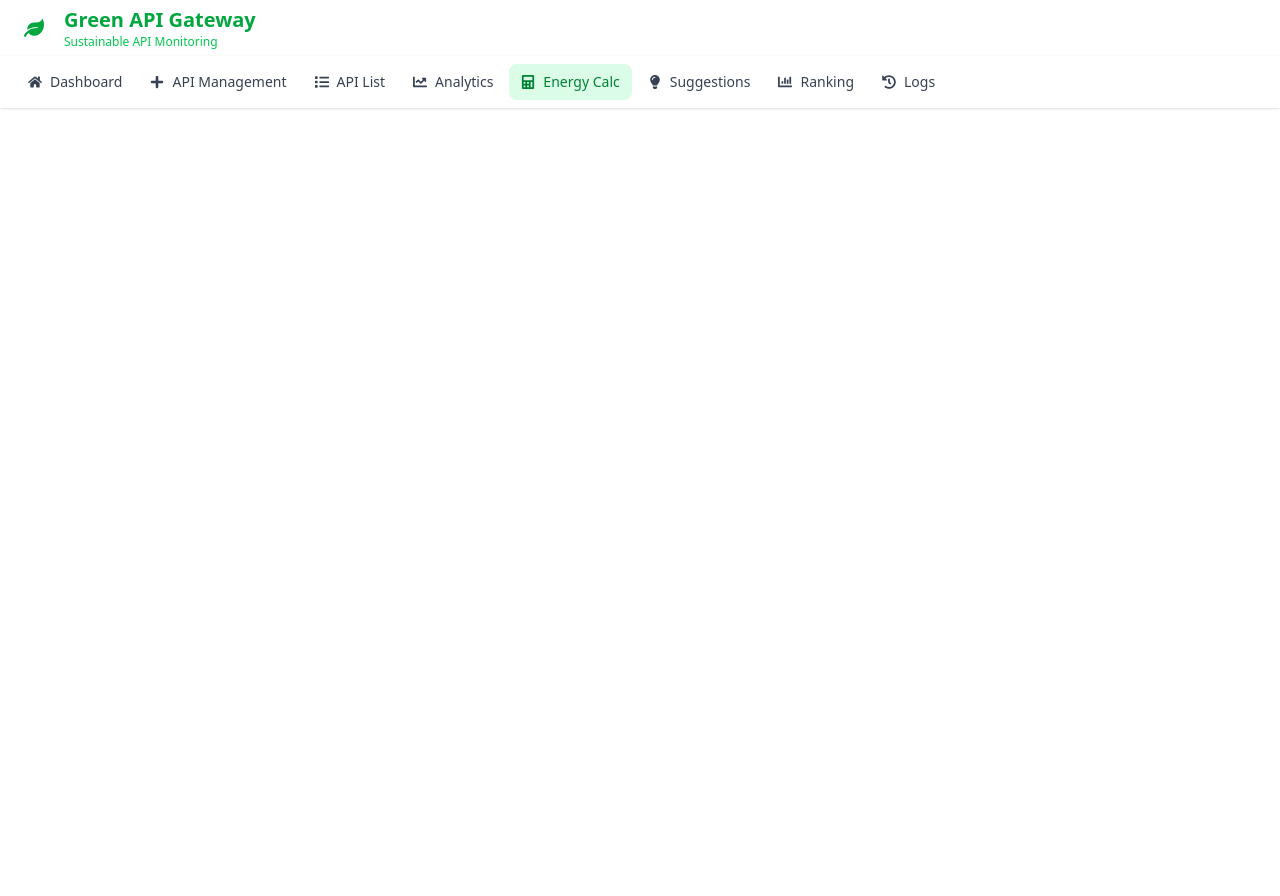
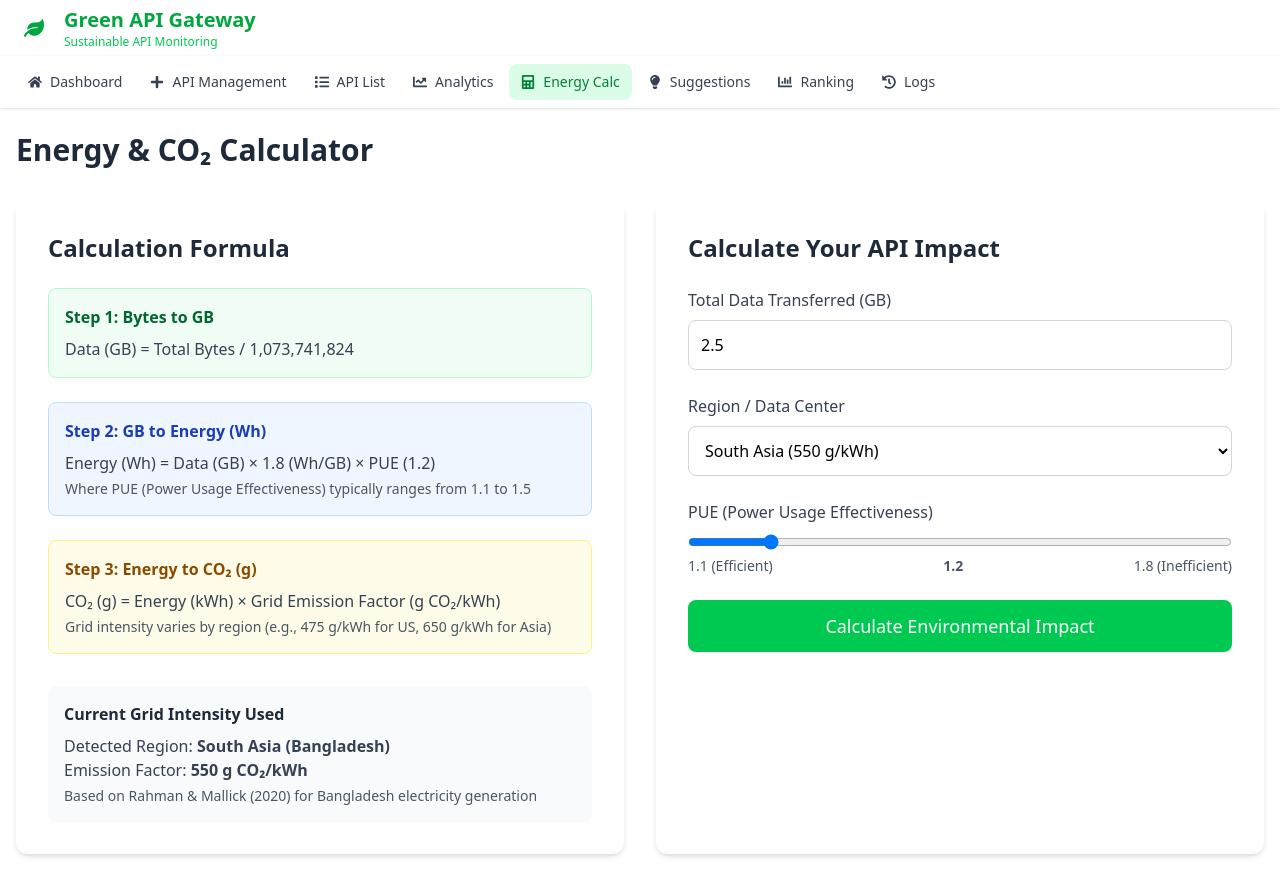
Before and after one commit to palash1212/Green-Api-Gateway, a React (Vite) app: page /energy-calculation in a window 1280 px wide. Shown: the top 896 px of the page. Before the commit the page ends 800 px from the top, so only its background shows below. Built offline with nearby package versions, Linux system fonts and the light colour scheme.

Commit message:
calculator page added

```diff
--- a/src/App.jsx
+++ b/src/App.jsx
@@ -3,6 +3,7 @@ import { Routes, Route, BrowserRouter } from "react-router-dom";
 import TopBar from "./nav/Topbar";
 import Navbar from "./nav/Navbar";
 import Dashboard from "./pages/Dashboard";
+import Calculator from "./pages/Calculator";
 
 export default function App() {
   return (
@@ -13,6 +14,7 @@ export default function App() {
         <main className="max-w-7xl mx-auto py-6 px-4">
           <Routes>
             <Route path="/" element={<Dashboard />} />
+            <Route path="/energy-calculation" element={<Calculator />} />
           </Routes>
         </main>
       </BrowserRouter>
--- a/src/nav/Topbar.jsx
+++ b/src/nav/Topbar.jsx
@@ -2,7 +2,7 @@ import { FaLeaf, FaTrash, FaBolt, FaEllipsisV } from "react-icons/fa";
 
 export default function TopBar() {
   return (
-    <div className="bg-gradient-to-right from-green-600 to-emerald-700 sticky top-0 z-50">
+    <div className="bg-gradient-to-right from-green-600 to-emerald-700 relative top-0 z-50">
       <div className="max-w-7xl mx-auto px-4 h-14 flex justify-between items-center">
         <div className="flex items-center">
           <div className="bg-white p-2 rounded-lg">
--- /dev/null
+++ b/src/pages/Calculator.jsx
@@ -0,0 +1,209 @@
+import React, { useState } from "react";
+
+const Calculator = () => {
+  const [dataGB, setDataGB] = useState(2.5);
+  const [region, setRegion] = useState("550");
+  const [pue, setPue] = useState(1.2);
+  const [results, setResults] = useState(null);
+
+  const calculateImpact = () => {
+    const emissionFactor = parseFloat(region);
+    const data = parseFloat(dataGB);
+
+    if (!data || data <= 0) {
+      alert("Please enter a valid data amount");
+      return;
+    }
+
+    // Calculations
+    const energyWh = data * 1.8 * pue;
+    const energyKWh = energyWh / 1000;
+    const co2g = energyKWh * emissionFactor;
+
+    // Equivalent comparisons
+    let equivalent = "";
+    if (co2g < 10) {
+      equivalent = "Charging a smartphone for 2 hours";
+    } else if (co2g < 50) {
+      equivalent = "Watching 1 hour of streaming video";
+    } else if (co2g < 100) {
+      equivalent = "Driving 0.5 km in a car";
+    } else if (co2g < 500) {
+      equivalent = `Driving ${(co2g / 200).toFixed(1)} km in a car`;
+    } else {
+      equivalent = `Equivalent to ${(co2g / 1000).toFixed(2)} kg of CO₂`;
+    }
+
+    setResults({
+      energy: energyWh.toFixed(2),
+      co2: co2g.toFixed(2),
+      equivalent,
+    });
+  };
+
+  return (
+    <section id="calculator" className="mb-16 fade-in">
+      <h2 className="text-3xl font-bold text-gray-800 mb-8">
+        Energy & CO₂ Calculator
+      </h2>
+
+      <div className="grid grid-cols-1 lg:grid-cols-2 gap-8">
+        <div className="bg-white p-8 rounded-xl shadow-md">
+          <h3 className="text-2xl font-bold text-gray-800 mb-6">
+            Calculation Formula
+          </h3>
+
+          <div className="space-y-6">
+            <div className="p-4 bg-green-50 rounded-lg border border-green-200">
+              <h4 className="font-bold text-green-800 mb-2">
+                Step 1: Bytes to GB
+              </h4>
+              <p className="text-gray-700">
+                Data (GB) = Total Bytes / 1,073,741,824
+              </p>
+            </div>
+
+            <div className="p-4 bg-blue-50 rounded-lg border border-blue-200">
+              <h4 className="font-bold text-blue-800 mb-2">
+                Step 2: GB to Energy (Wh)
+              </h4>
+              <p className="text-gray-700">
+                Energy (Wh) = Data (GB) × 1.8 (Wh/GB) × PUE (1.2)
+              </p>
+              <p className="text-sm text-gray-600 mt-1">
+                Where PUE (Power Usage Effectiveness) typically ranges from 1.1
+                to 1.5
+              </p>
+            </div>
+
+            <div className="p-4 bg-yellow-50 rounded-lg border border-yellow-200">
+              <h4 className="font-bold text-yellow-800 mb-2">
+                Step 3: Energy to CO₂ (g)
+              </h4>
+              <p className="text-gray-700">
+                CO₂ (g) = Energy (kWh) × Grid Emission Factor (g CO₂/kWh)
+              </p>
+              <p className="text-sm text-gray-600 mt-1">
+                Grid intensity varies by region (e.g., 475 g/kWh for US, 650
+                g/kWh for Asia)
+              </p>
+            </div>
+          </div>
+
+          <div className="mt-8 p-4 bg-gray-50 rounded-lg">
+            <h4 className="font-bold text-gray-800 mb-2">
+              Current Grid Intensity Used
+            </h4>
+            <p className="text-gray-700">
+              Detected Region:{" "}
+              <span className="font-semibold">South Asia (Bangladesh)</span>
+            </p>
+            <p className="text-gray-700">
+              Emission Factor:{" "}
+              <span className="font-semibold">550 g CO₂/kWh</span>
+            </p>
+            <p className="text-sm text-gray-600 mt-1">
+              Based on Rahman & Mallick (2020) for Bangladesh electricity
+              generation
+            </p>
+          </div>
+        </div>
+
+        <div className="bg-white p-8 rounded-xl shadow-md">
+          <h3 className="text-2xl font-bold text-gray-800 mb-6">
+            Calculate Your API Impact
+          </h3>
+
+          <div className="space-y-6">
+            <div>
+              <label className="block text-gray-700 font-medium mb-2">
+                Total Data Transferred (GB)
+              </label>
+              <input
+                type="number"
+                value={dataGB}
+                onChange={(e) => setDataGB(e.target.value)}
+                className="w-full p-3 border border-gray-300 rounded-lg focus:ring-2 focus:ring-green-500 focus:border-green-500"
+                placeholder="e.g., 2.5"
+                min="0"
+                step="0.1"
+              />
+            </div>
+
+            <div>
+              <label className="block text-gray-700 font-medium mb-2">
+                Region / Data Center
+              </label>
+              <select
+                value={region}
+                onChange={(e) => setRegion(e.target.value)}
+                className="w-full p-3 border border-gray-300 rounded-lg focus:ring-2 focus:ring-green-500 focus:border-green-500"
+              >
+                <option value="475">US East (475 g/kWh)</option>
+                <option value="350">EU West (350 g/kWh)</option>
+                <option value="550">South Asia (550 g/kWh)</option>
+                <option value="650">Asia Pacific (650 g/kWh)</option>
+                <option value="100">Nordic (100 g/kWh - Renewable)</option>
+              </select>
+            </div>
+
+            <div>
+              <label className="block text-gray-700 font-medium mb-2">
+                PUE (Power Usage Effectiveness)
+              </label>
+              <input
+                type="range"
+                value={pue}
+                onChange={(e) => setPue(parseFloat(e.target.value))}
+                className="w-full"
+                min="1.1"
+                max="1.8"
+                step="0.1"
+              />
+              <div className="flex justify-between text-sm text-gray-600">
+                <span>1.1 (Efficient)</span>
+                <span className="font-bold">{pue}</span>
+                <span>1.8 (Inefficient)</span>
+              </div>
+            </div>
+
+            <button
+              onClick={calculateImpact}
+              className="w-full py-3 bg-green-500 hover:bg-green-600 text-white rounded-lg font-medium text-lg transition"
+            >
+              Calculate Environmental Impact
+            </button>
+
+            {results && (
+              <div className="mt-6 p-6 bg-gray-50 rounded-lg">
+                <h4 className="font-bold text-xl text-gray-800 mb-4">
+                  Calculation Results
+                </h4>
+                <div className="grid grid-cols-2 gap-4">
+                  <div className="p-3 bg-white rounded-lg">
+                    <p className="text-sm text-gray-600">Energy Consumption</p>
+                    <p className="text-2xl font-bold text-gray-800">
+                      {results.energy} Wh
+                    </p>
+                  </div>
+                  <div className="p-3 bg-white rounded-lg">
+                    <p className="text-sm text-gray-600">CO₂ Emission</p>
+                    <p className="text-2xl font-bold text-gray-800">
+                      {results.co2} g
+                    </p>
+                  </div>
+                </div>
+                <div className="mt-4 p-3 bg-white rounded-lg">
+                  <p className="text-sm text-gray-600">Equivalent To</p>
+                  <p className="text-gray-800">{results.equivalent}</p>
+                </div>
+              </div>
+            )}
+          </div>
+        </div>
+      </div>
+    </section>
+  );
+};
+
+export default Calculator;
```
